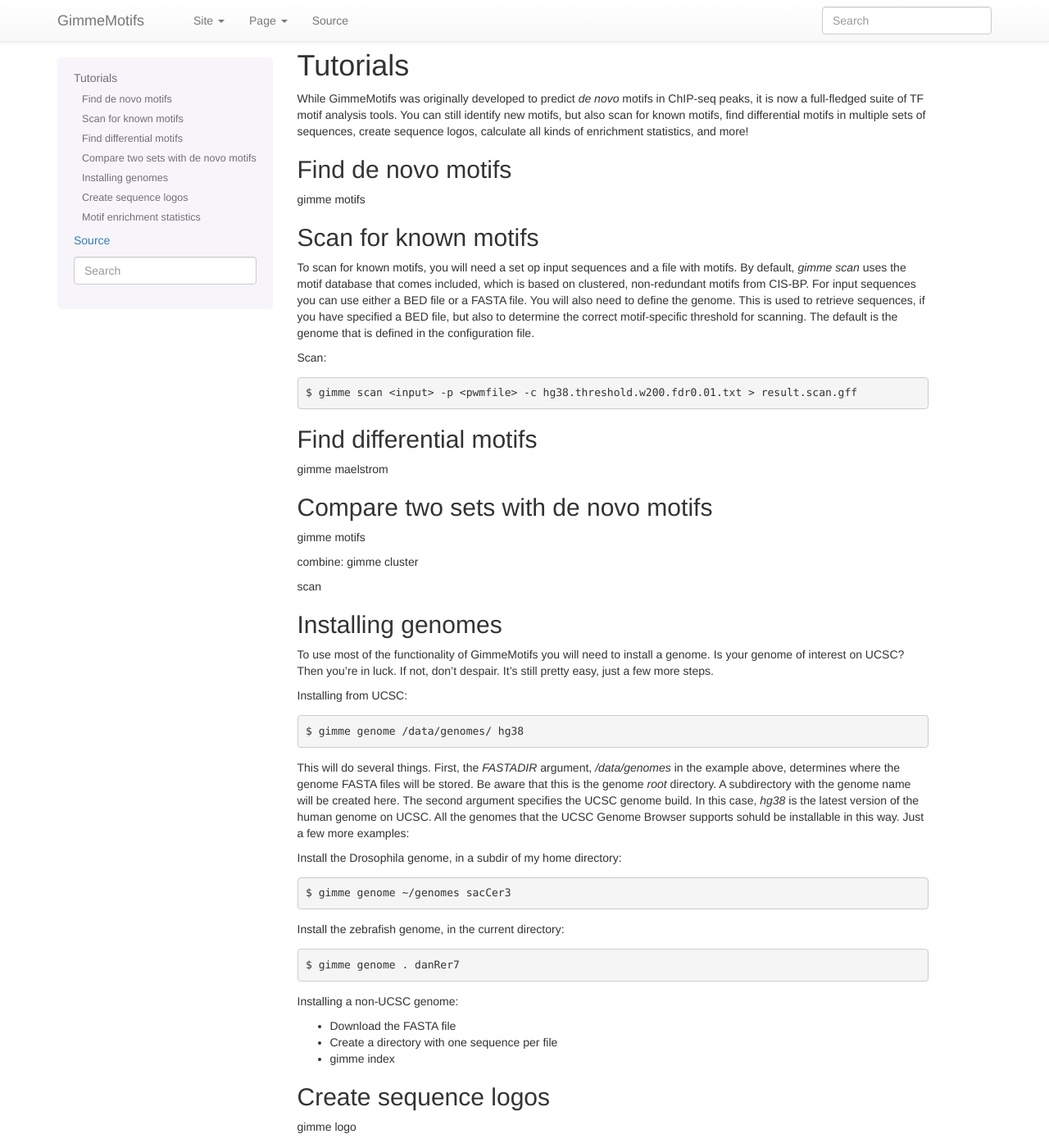
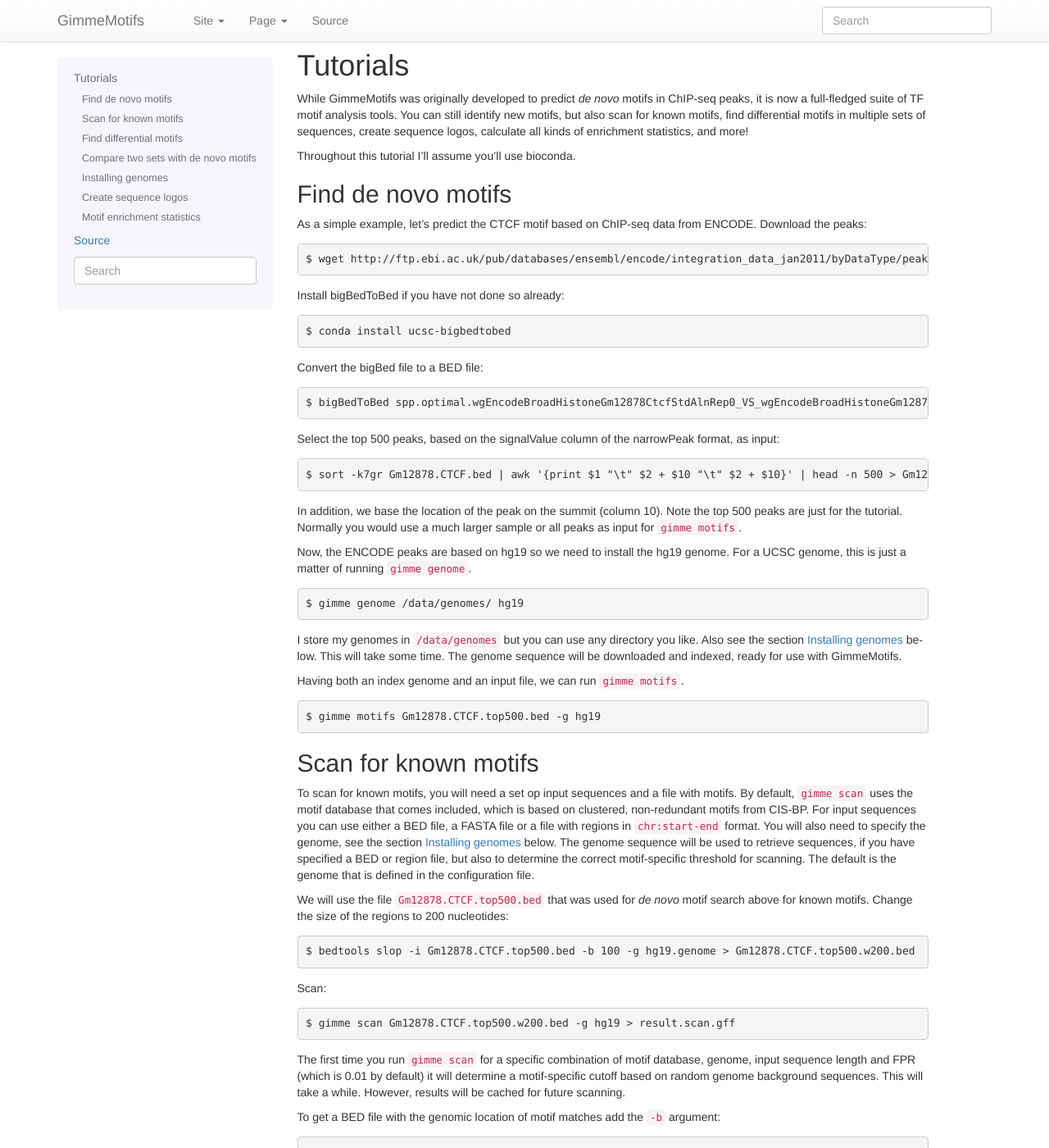
Before and after one commit to vanheeringen-lab/gimmemotifs, a Sphinx documentation site: the page built from docs/tutorials.rst, in a window 1280 px wide and 1400 px high. Shown: the whole window at 82% size. Built offline with Sphinx 7.4.7, drawn with Linux system fonts in a browser that asks for light colours; the version number could not be read and is left out; some of the changed text lies outside the part shown.

Commit message:
updating docs

```diff
--- a/docs/installation.rst
+++ b/docs/installation.rst
@@ -5,6 +5,7 @@ GimmeMotifs runs on Linux. Definitely not on Windows, sorry. Mac OS X
 should work in theory, but as I don’t have the means to test this, I’m
 not completely sure.
 
+.. _`easy_install`:
 The easy way to install
 -----------------------
 
--- a/docs/tutorials.rst
+++ b/docs/tutorials.rst
@@ -4,21 +4,109 @@ Tutorials
 While GimmeMotifs was originally developed to predict *de novo* motifs in ChIP-seq peaks, it is now a full-fledged suite of TF motif analysis tools.
 You can still identify new motifs, but also scan for known motifs, find differential motifs in multiple sets of sequences, create sequence logos, calculate all kinds of enrichment statistics, and more!
 
+Throughout this tutorial I'll assume you'll use bioconda.
+
 Find de novo motifs
 -------------------
 
-gimme motifs
+As a simple example, let's predict the CTCF motif based on ChIP-seq data from ENCODE.
+Download the peaks:
+
+::
+
+    $ wget http://ftp.ebi.ac.uk/pub/databases/ensembl/encode/integration_data_jan2011/byDataType/peaks/jan2011/spp/optimal/hub/spp.optimal.wgEncodeBroadHistoneGm12878CtcfStdAlnRep0_VS_wgEncodeBroadHistoneGm12878ControlStdAlnRep0.bb
+
+Install bigBedToBed if you have not done so already:
+
+::
+
+    $ conda install ucsc-bigbedtobed
+
+Convert the bigBed file to a BED file:
+
+::
+
+    $ bigBedToBed spp.optimal.wgEncodeBroadHistoneGm12878CtcfStdAlnRep0_VS_wgEncodeBroadHistoneGm12878ControlStdAlnRep0.bb Gm12878.CTCF.bed
+
+Select the top 500 peaks, based on the signalValue column of the narrowPeak format, as input:
+
+::
+
+    $ sort -k7gr Gm12878.CTCF.bed | awk '{print $1 "\t" $2 + $10 "\t" $2 + $10}' | head -n 500 > Gm12878.CTCF.top500.bed
+
+In addition, we base the location of the peak on the summit (column 10).
+Note the top 500 peaks are just for the tutorial.
+Normally you would use a much larger sample or all peaks as input for ``gimme motifs``.
+
+Now, the ENCODE peaks are based on hg19 so we need to install the hg19 genome.
+For a UCSC genome, this is just a matter of running ``gimme genome``.
+
+::
+
+    $ gimme genome /data/genomes/ hg19
+
+I store my genomes in ``/data/genomes`` but you can use any directory you like.
+Also see the section `Installing genomes`_ below.
+This will take some time.
+The genome sequence will be downloaded and indexed, ready for use with GimmeMotifs.
+
+Having both an index genome and an input file, we can run ``gimme motifs``.
+
+::
+
+    $ gimme motifs Gm12878.CTCF.top500.bed -g hg19
+
 
 Scan for known motifs
 ---------------------
 
-To scan for known motifs, you will need a set op input sequences and a file with motifs. By default, `gimme scan` uses the motif database that comes included, which is based on clustered, non-redundant motifs from CIS-BP.
-For input sequences you can use either a BED file or a FASTA file.
-You will also need to define the genome. This is used to retrieve sequences, if you have specified a BED file, but also to determine the correct motif-specific threshold for scanning. The default is the genome that is defined in the configuration file.
+To scan for known motifs, you will need a set op input sequences and a file with motifs.
+By default, ``gimme scan`` uses the motif database that comes included, which is based on clustered, non-redundant motifs from CIS-BP.
+For input sequences you can use either a BED file, a FASTA file or a file with regions in ``chr:start-end`` format.
+You will also need to specify the genome, see the section `Installing genomes`_ below.
+The genome sequence will be used to retrieve sequences, if you have specified a BED or region file, but also to determine the correct motif-specific threshold for scanning.
+The default is the genome that is defined in the configuration file.
 
-Scan::
+We will use the file ``Gm12878.CTCF.top500.bed`` that was used for `de novo` motif search above for known motifs.
+Change the size of the regions to 200 nucleotides:
 
-    $ gimme scan <input> -p <pwmfile> -c hg38.threshold.w200.fdr0.01.txt > result.scan.gff
+::
+
+    $ bedtools slop -i Gm12878.CTCF.top500.bed -b 100 -g hg19.genome > Gm12878.CTCF.top500.w200.bed
+
+Scan:
+
+::
+
+    $ gimme scan Gm12878.CTCF.top500.w200.bed -g hg19 > result.scan.gff
+
+The first time you run ``gimme scan`` for a specific combination of motif database, genome, input sequence length and FPR (which is 0.01 by default) it will determine a motif-specific cutoff based on random genome background sequences.
+This will take a while. However, results will be cached for future scanning.
+
+To get a BED file with the genomic location of motif matches add the ``-b`` argument:
+
+::
+
+    $ gimme scan Gm12878.CTCF.top500.w200.bed -g hg19 -b > result.scan.bed
+
+For a very simple summary, we can just have a look at the most abundant motifs:
+
+::
+
+    $ cut -f4 result.scan.bed | sort | uniq -c | sort -n | tail
+         50 E2F_Average_31
+         58 C2H2_ZF_Average_123
+         58 MBD_Average_1
+         58 THAP_finger_M1541_1.01
+         59 Unknown_Average_5
+         67 Ets_Average_70
+         72 C2H2_ZF_M0401_1.01
+         72 CxxC_M0548_1.01
+        118 E2F_Average_27
+        394 C2H2_ZF_Average_200
+
+The most abundant motif is the CTCF motif.
+
 
 Find differential motifs
 ------------------------
@@ -35,6 +123,7 @@ combine: gimme cluster
 
 scan
 
+.. _`Installing genomes`:
 
 Installing genomes
 ------------------
```
Also changed, not shown: docs/api.rst (added, +14 -0 lines), docs/index.rst (+32 -4 lines).
